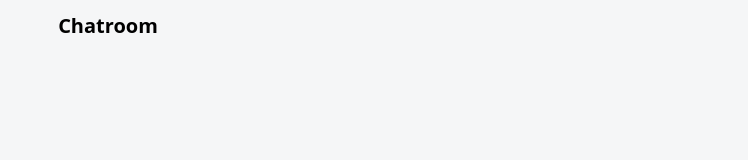
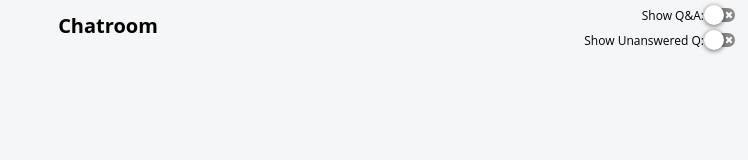
Before and after one commit to ZzeongB/Question-Answer-and-Connect, a React (Create React App) app: page / in a window 1280 px wide. Shown: the top 160 px of the page, without its empty margins (532-1280 px from the left). Built offline with nearby package versions, Linux system fonts and the light colour scheme; no server answers.

Commit message:
switch shown

```diff
--- a/src/components/ChatroomHeader.js
+++ b/src/components/ChatroomHeader.js
@@ -1,16 +1,19 @@
 import React from "react";
+import Switch from "react-switch";
 import styled from "styled-components";
 
 const HeaderWrapper = styled.header`
   position: fixed;
+  top: 0;
   width: 100%;
   height: 50px;
   display: flex;
   align-items: center;
-  justify-content: space-between;
+  justify-content: space-between; // Keep this to manage space between elements
   padding: 0 10px;
   box-sizing: border-box;
   background-color: #F5F6F7;
+  z-index: 1000; // Ensure it's on top
 
   & span {
     font-weight: bold;
@@ -20,24 +23,67 @@ const HeaderWrapper = styled.header`
     transform: translateX(-50%);
   }
 
-  & button {
-    font-size: 20px;
-    padding: 10px;
-    border: none;
-    cursor: pointer;
-    background-color: transparent;
+  & .switch {
+    display: flex;
+    flex-direction: column; // Stack switches vertically
+    align-items: flex-end; // Align switches to the right
+    position: absolute;
+    right: 10px; // Place it on the far right
+    top: 5px; // Adjust top for vertical centering
+  }
 
-    &:hover {
-      color: #dcdcdc;
-    }
+  & .switch label {
+    display: flex;
+    align-items: center; // Add this to vertically center text and switch
+    justify-content: space-between;
+    font-size: 12px;
+    margin-bottom: 5px;
   }
+
+  & .switch label:last-child {
+    margin-bottom: 0;
+  }
+
 `;
 
-const Header = ({ roomName, onBack }) => {
+const Header = ({ roomName, onBack, selectedKeyword, showQnA, setShowQnA, showUnanswered, setShowUnanswered }) => {
   return (
     <HeaderWrapper>
-      {/* <button onClick={onBack}>{"<"}</button> */}
       <span>{roomName}</span>
+      {
+      <div className="switch">
+        {!selectedKeyword && (
+          <label>
+            Show Q&A:
+            <Switch
+              onChange={setShowQnA}
+              checked={showQnA}
+              handleDiameter={20}
+              height={14}
+              width={28}
+              offColor="#888"
+              onColor="#0e0"
+              boxShadow="0px 1px 5px rgba(0, 0, 0, 0.6)"
+              activeBoxShadow="0px 0px 1px 10px rgba(0, 0, 0, 0.2)"
+            />
+          </label>
+        )}
+        <label>
+          Show Unanswered Q:
+          <Switch
+            onChange={setShowUnanswered}
+            checked={showUnanswered}
+            handleDiameter={20}
+            height={14}
+            width={28}
+            offColor="#888"
+            onColor="#0e0"
+            boxShadow="0px 1px 5px rgba(0, 0, 0, 0.6)"
+            activeBoxShadow="0px 0px 1px 10px rgba(0, 0, 0, 0.2)"
+          />
+        </label>
+      </div>
+      }
     </HeaderWrapper>
   );
 };
```
